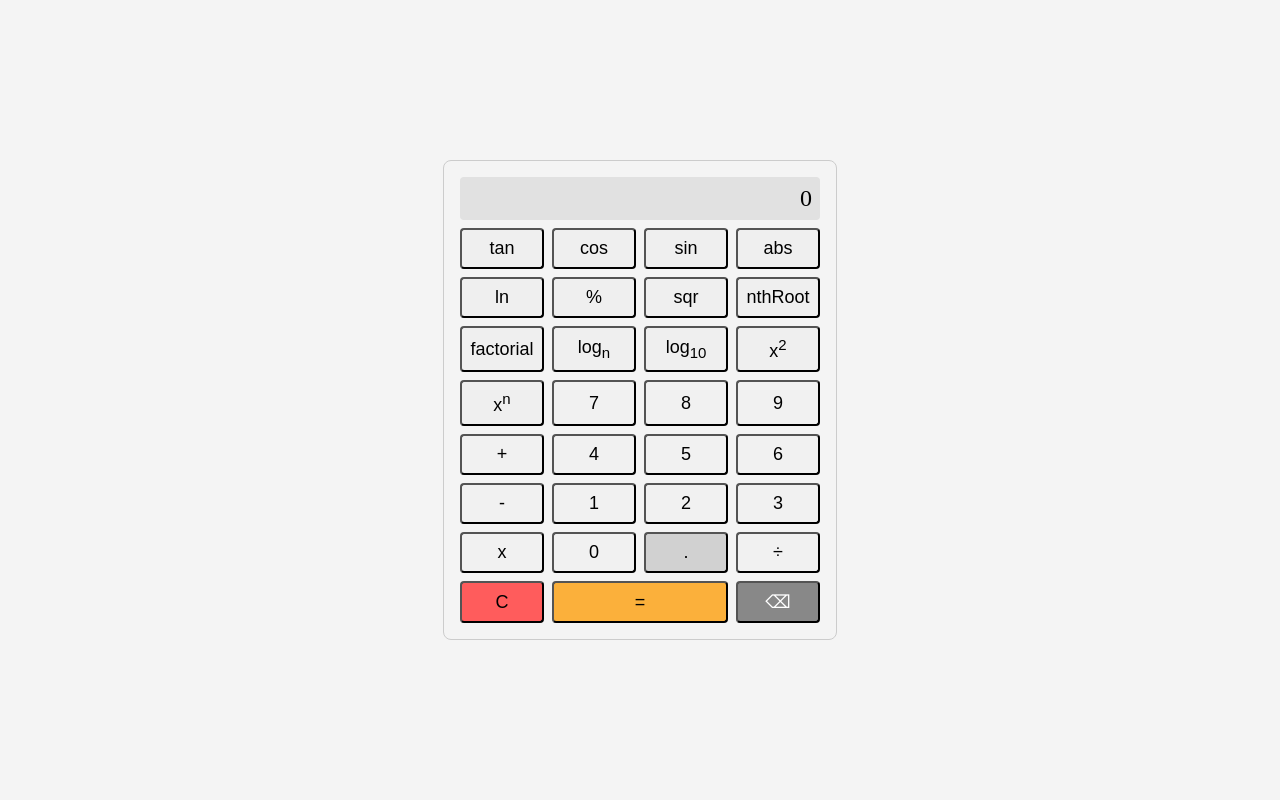
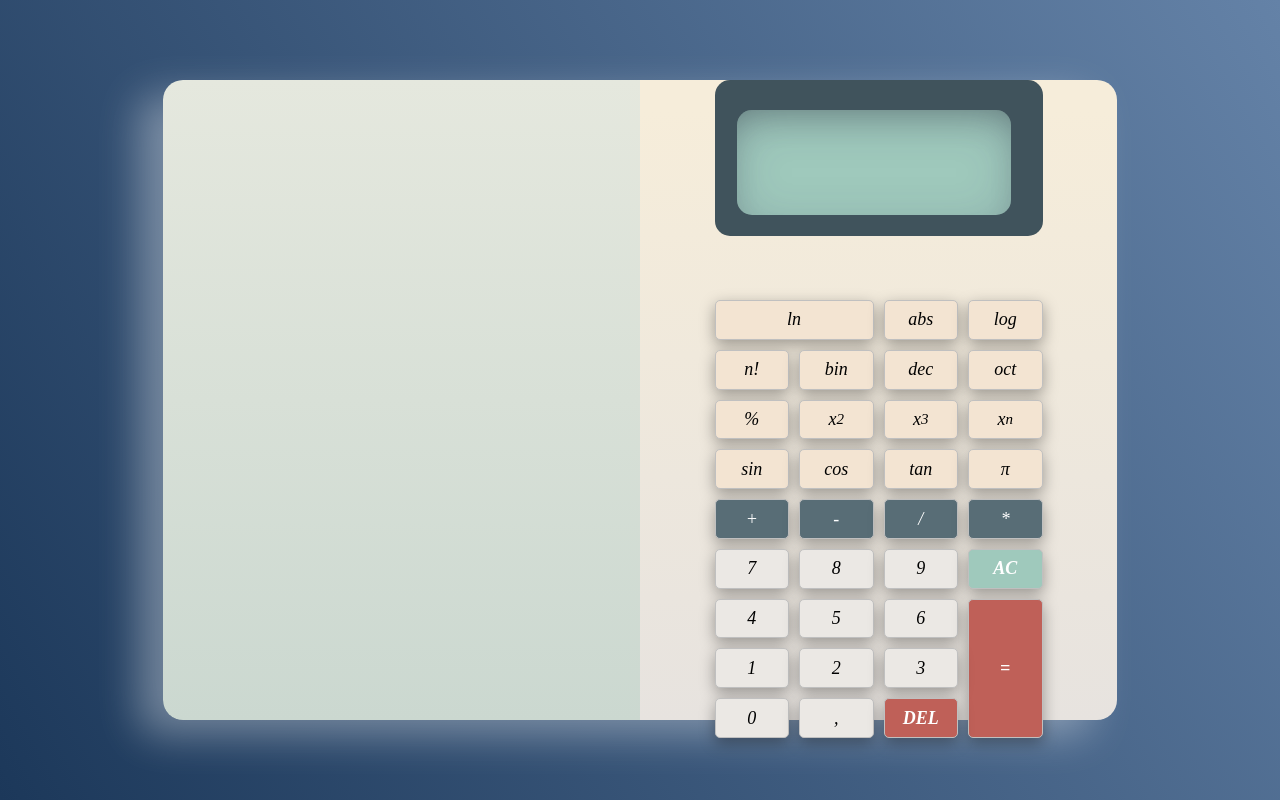
Before and after one commit to Alexandra2888/Final-project-js-css-html, a plain HTML site: page index.html in a window 1280 px wide. Drawn offline with Linux system fonts and the light colour scheme.

Commit message:
add calculator section

```diff
--- a/css/styles.css
+++ b/css/styles.css
@@ -1,67 +1,207 @@
+/* *,
+html,
 :root {
-  --red: #ff5c5c;
-  --yellow: #fbb03b;
-  --gray__dark: #888;
-  --gray: #d1d1d1;
+  margin: 0;
+  padding: 0;
+  box-sizing: border-box;
 }
+
 body {
+  background: rgb(28, 56, 90);
+  background: linear-gradient(
+    60deg,
+    rgba(28, 56, 90, 1) 0%,
+    rgba(100, 130, 167, 1) 100%
+  );
+  background-repeat: no-repeat;
+  background-size: cover;
+  height: 100vh;
+}
+ */
+
+/* Reset some default styles */
+* {
+  margin: 0;
+  padding: 0;
+  box-sizing: border-box;
+}
+
+/* Apply a background color to the body */
+body {
+  background: rgb(28, 56, 90);
+  background: linear-gradient(
+    60deg,
+    rgba(28, 56, 90, 1) 0%,
+    rgba(100, 130, 167, 1) 100%
+  );
   display: flex;
   justify-content: center;
   align-items: center;
-  height: 100vh;
-  margin: 0;
-  background-color: #f4f4f4;
+  min-height: 100vh;
+}
+
+.calculator__wrapper {
+  width: 328px;
+  height: 658px;
+  margin: auto;
+  display: flex;
+  flex-direction: column;
+  gap: 64px;
+}
+
+.container {
+  display: flex;
+  width: 60%;
+  min-width: 954px;
+  height: 80vh;
+  box-shadow: rgba(255, 255, 255, 0.35) -25px 15px 40px;
+  border-radius: 20px;
+}
+
+.history {
+  flex: 1;
+  display: flex;
+  flex-direction: column;
+  background: rgb(203, 216, 208);
+  background: linear-gradient(
+    0deg,
+    rgba(203, 216, 208, 1) 0%,
+    rgba(229, 232, 222, 1) 100%
+  );
+  border-top-left-radius: 20px;
+  border-bottom-left-radius: 20px;
+}
+
+.history__wrapper {
+  flex: 2;
+}
+
+.history__quotes {
+  flex: 1;
 }
 
 .calculator {
-  width: 360px;
-  border: 1px solid #ccc;
-  border-radius: 8px;
-  padding: 16px;
+  flex: 1;
+  display: flex;
+  flex-direction: column;
+  background: rgb(231, 227, 223);
+  background: linear-gradient(
+    0deg,
+    rgba(231, 227, 223, 1) 0%,
+    rgba(246, 237, 218, 1) 95%
+  );
+  border-top-right-radius: 20px;
+  border-bottom-right-radius: 20px;
 }
 
-.calculator__result {
-  font-size: 24px;
-  text-align: right;
-  padding: 8px;
-  background-color: #e1e1e1;
-  border-radius: 4px;
+.calculator__screen {
+  flex: 164px;
+  background-color: #40535c;
+  border-radius: 15px;
+  width: 328px;
+  height: 165px;
+}
+
+.calculator__screen-calc {
+  position: relative;
+  margin-top: 30px;
+  margin-left: 22px;
+  border-radius: 15px;
+  width: 274px;
+  height: 105px;
+  border: none;
+  background-color: #9fc9bc;
+  box-shadow: rgba(50, 50, 93, 0.25) 0px 10px 50px -5px inset,
+    rgba(0, 0, 0, 0.3) 0px 18px 36px -18px inset;
+}
+
+.calculator__screen-calc::after {
+  content: "";
+  width: 10px;
+  z-index: 100;
+  height: 100px;
+  position: absolute;
+  background-color: rgb(226, 71, 71);
+}
+
+input:focus,
+input:active {
+  outline: none;
 }
 
 .calculator__buttons {
+  flex: 460px;
   display: grid;
   grid-template-columns: repeat(4, 1fr);
-  grid-gap: 8px;
-  margin-top: 8px;
+  gap: 10px;
+  width: 100%;
+  margin: 0 auto;
 }
 
-button {
+.calculator__button {
+  background-color: #f3e4d2;
+  font-size: 20px;
+  border-radius: 7px;
+  width: auto;
   font-size: 18px;
-  padding: 8px;
-  border-radius: 4px;
+  display: flex;
+  justify-content: center;
+  align-items: center;
+  text-align: center;
+  background-color: #f4f4f4;
+  border: 1px solid #ccc;
+  border-radius: 5px;
   cursor: pointer;
+  transition: background-color 0.2s, transform 0.1s;
+  font-weight: 500;
+  font-style: italic;
+  border: 1px solid rgb(192, 192, 192);
+  box-shadow: rgba(0, 0, 0, 0.35) 0px 5px 15px;
 }
 
-.calculator__number,
-.calculator__operator {
-  background-color: #f1f1f1;
+.calculator__button--ac {
+  background-color: #9fc9bc;
+  color: white;
+  font-weight: 600;
 }
 
-.calculator__equals {
-  grid-column: span 2;
-  background-color: var(--yellow);
+.calculator__button--equal {
+  background-color: #bf6058;
+  color: white;
+  font-weight: 600;
 }
 
-.calculator__clear {
-  background-color: var(--red);
+.calculator__button--basic-op {
+  background-color: #586d76;
+  color: white;
+}
+.calculator__button--num {
+  background-color: #ebe8e4;
+}
+.calculator__button:hover {
+  background-color: #e0e0e0;
+  transform: scale(1.05);
 }
 
-.calculator__decimal {
-  background-color: var(--gray);
+.calculator__button--func {
+  background-color: #f3e4d2;
 }
 
-.calculator__backspace {
-  grid-column: span 1;
-  background-color: var(--gray__dark);
-  color: #fff;
+.double-size {
+  grid-row: span 2;
+  grid-column: span 2;
 }
+
+/* Spanning 3 rows and 1 column */
+.triple-height {
+  grid-row: span 3;
+}
+
+/* Spanning 1 row and 3 columns */
+.triple-width {
+  grid-column: span 3;
+}
+
+.double-width {
+  grid-column: span 2;
+}
--- a/index.html
+++ b/index.html
@@ -8,14 +8,64 @@
   <link rel="stylesheet" href="./css/styles.css" />
 </head>
 
+
+
 <body>
-  <main class="calculator">
-    <section>
-      <div class="calculator__result" id="display">0</div>
-    </section>
-    <section>
+  <main class="main">
+    <div class="container">
+      <div class="history">
+        <div class="history__wrapper"></div>
+        <div class="history__quotes"></div>
+      </div>
+      <div class="calculator">
+        <div class="calculator__wrapper">
+          <div class="calculator__screen">
+            <input class="calculator__screen-calc" type="text" />
+          </div>
           <div class="calculator__buttons">
-        <button class="calculator__function">tan</button>
+            <div class="calculator__button double-width calculator__button--func">ln</div>
+            <div class="calculator__button calculator__button--func">abs</div>
+            <div class="calculator__button calculator__button--func">log</div>
+            <div class="calculator__button calculator__button--func">n!</div>
+            <div class="calculator__button calculator__button--func">bin</div>
+            <div class="calculator__button calculator__button--func">dec</div>
+            <div class="calculator__button calculator__button--func">oct</div>
+            <div class="calculator__button calculator__button--func">%</div>
+            <div class="calculator__button calculator__button--func">x<sup>2</sup></div>
+            <div class="calculator__button calculator__button--func">x<sup>3</sup></div>
+            <div class="calculator__button calculator__button--func">x<sup>n</sup></div>
+            <div class="calculator__button calculator__button--func">sin</div>
+            <div class="calculator__button calculator__button--func">cos</div>
+            <div class="calculator__button calculator__button--func">tan</div>
+            <div class="calculator__button calculator__button--func">&pi;</div>
+            <div class="calculator__button calculator__button--basic-op">+</div>
+            <div class="calculator__button calculator__button--basic-op">-</div>
+            <div class="calculator__button calculator__button--basic-op">/</div>
+            <div class="calculator__button calculator__button--basic-op">*</div>
+            <div class="calculator__button calculator__button--num">7</div>
+            <div class="calculator__button calculator__button--num">8</div>
+            <div class="calculator__button calculator__button--num">9</div>
+            <div class="calculator__button calculator__button--ac">AC</div>
+            <div class="calculator__button calculator__button--num">4</div>
+            <div class="calculator__button calculator__button--num">5</div>
+            <div class="calculator__button calculator__button--num">6</div>
+            <div class="calculator__button triple-height calculator__button--equal">=</div>
+            <div class="calculator__button calculator__button--num">1</div>
+            <div class="calculator__button calculator__button--num">2</div>
+            <div class="calculator__button calculator__button--num">3</div>
+            <div class="calculator__button calculator__button--num">0</div>
+            <div class="calculator__button calculator__button--num">,</div>
+            <div class="calculator__button calculator__button--equal">DEL</div>
+          </div>
+        </div>
+      </div>
+    </div>
+  </main>
+</body>
+
+</html>
+
+<!-- <button class="calculator__function">tan</button>
 <button class="calculator__function">cos</button>
 <button class="calculator__function">sin</button>
 <button class="calculator__function">abs</button>
@@ -28,7 +78,6 @@
 <button class="calculator__function">log<sub>10</sub></button>
 <button class="calculator__function">x<sup>2</sup></button>
 <button class="calculator__function">x<sup>n</sup></button>
-        <!--  -->
 <button class="calculator__number">7</button>
 <button class="calculator__number">8</button>
 <button class="calculator__number">9</button>
@@ -46,10 +95,4 @@
 <button class="calculator__operator">&#247;</button>
 <button class="calculator__clear">C</button>
 <button class="calculator__equals">=</button>
-        <button class="calculator__backspace">&#9003;</button>
-      </div>
-    </section>
-  </main>
-</body>
-
-</html>
+<button class="calculator__backspace">&#9003;</button> -->
```
Lines whose indentation alone changed are shown as unchanged.
